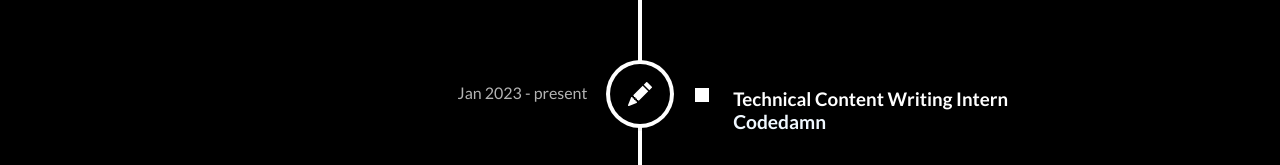
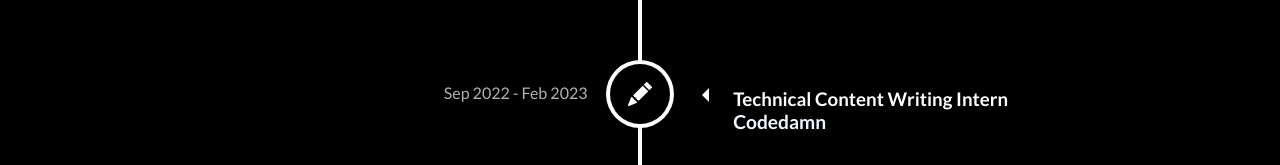
Before and after one commit to srini047/portfolio, a React (Create React App) app: page / in a window 1280 px wide. Shown: the part 2398-2563 px from the top of the page. Built offline with nearby package versions, Linux system fonts and the light colour scheme.

Commit message:
fix: content border style

```diff
--- a/src/components/Timeline.js
+++ b/src/components/Timeline.js
@@ -18,7 +18,6 @@
         <VerticalTimelineElement
           className="vertical-timeline-element--work"
           contentStyle={{ background: "rgb(0, 0, 0)", color: "#fff" }}
-          contentArrowStyle={{ border: "7px solid #fff" }}
           date="Jan 2023 - present"
           iconStyle={{ background: "rgb(0, 0, 0)", color: "#fff" }}
           icon={<MdWork />}
@@ -31,8 +30,7 @@
         <VerticalTimelineElement
           className="vertical-timeline-element--work"
           contentStyle={{ background: "rgb(0, 0, 0)", color: "#fff" }}
-          contentArrowStyle={{ border: "7px solid #fff" }}
-          date="Jan 2023 - present"
+          date="Sep 2022 - Feb 2023"
           iconStyle={{ background: "rgb(0, 0, 0)", color: "#fff" }}
           icon={<BsPencilFill />}
         >
@@ -44,8 +42,7 @@
         <VerticalTimelineElement
           className="vertical-timeline-element--work"
           contentStyle={{ background: "rgb(0, 0, 0)", color: "#fff" }}
-          contentArrowStyle={{ border: "7px solid #fff" }}
-          date="Jan 2023 - present"
+          date="July 2022 - present"
           iconStyle={{ background: "rgb(0, 0, 0)", color: "#fff" }}
           icon={<CgGoogle />}
         >
```
